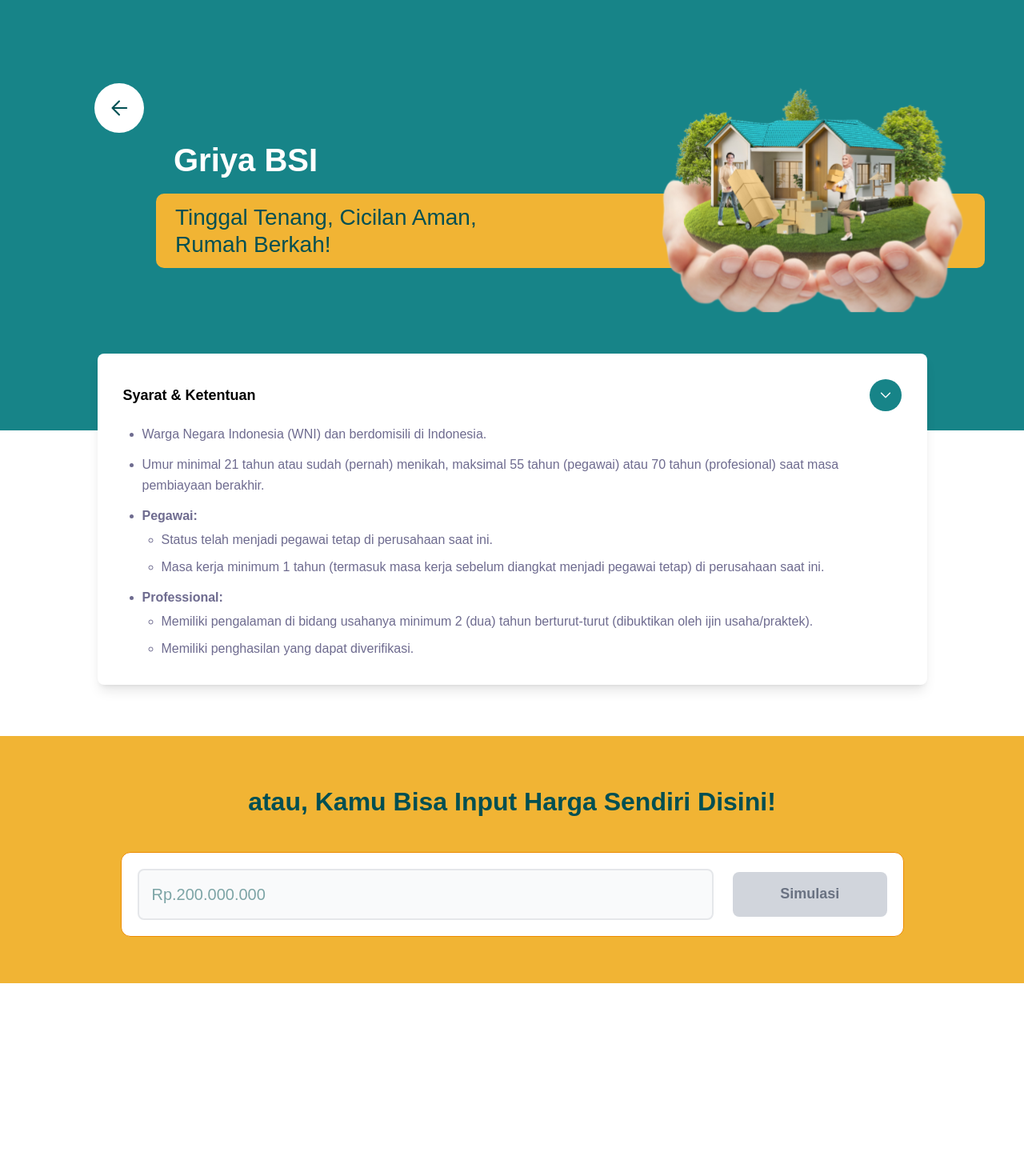
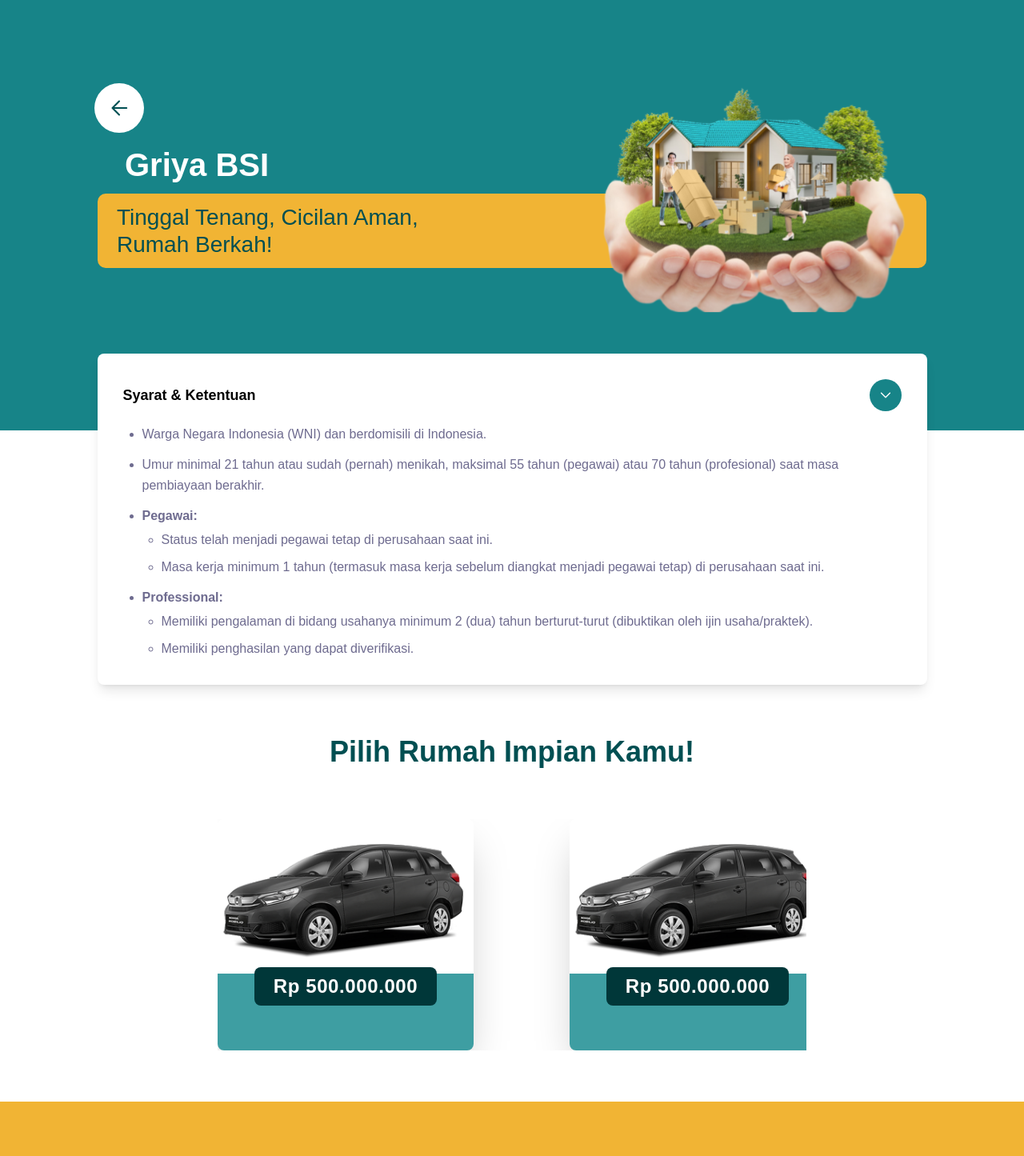
Before and after one commit to anuNaki22/Pentavision-FE-React, a React (Vite) app: page /griya in a window 1280 px wide. Shown: the top 1445 px of the page at 80% size. Before the commit the page ends 1357 px from the top, so only its background shows below. Built offline with nearby package versions, Linux system fonts and the light colour scheme.

Commit message:
Feat: Change Layout Griya, Oto, Mitraguna

```diff
--- a/src/components/BannerProduct.jsx
+++ b/src/components/BannerProduct.jsx
@@ -3,31 +3,29 @@
 
 const BannerProduct = ({ image: ProductImage, title, description }) => {
   return (
-    <div className="w-screen h-[538px] relative overflow-hidden">
+    <div className="w-full h-[538px] relative mx-auto overflow-hidden flex flex-col bg-[#178488]">
       {/* Background utama mencakup seluruh layar */}
-      <div className="absolute inset-0 w-screen h-full bg-[#178488]" />
+      <div className="absolute inset-0 w-full h-full" />
 
       {/* Tombol Back */}
       <BackButton to="/" />
 
       {/* Kotak kuning sebagai container teks */}
-      <div className="absolute left-[5%] md:left-[195px] top-[45%] w-[90%] max-w-[1036px] h-[93px] bg-[#f1b434] rounded-[10px] flex items-center justify-start px-6">
-        {/* Teks rata kiri */}
+      <div className="relative left-1/2 -translate-x-1/2 top-[45%] w-[90%] max-w-[1036px] h-[93px] bg-[#f1b434] rounded-[10px] flex items-center justify-start px-6">
+        <div className="absolute -top-16 px-2.5 py-1">
+          <div className="text-white text-[24px] md:text-[40px] font-semibold leading-[32px] md:leading-[48px]">
+            {title}
+          </div>
+        </div>
         <div className="max-w-[400px] md:max-w-[381px] text-[#004f52] text-[18px] md:text-[28px] font-medium leading-[28px] md:leading-[34px]">
           {description}
         </div>
-        {/* Gambar hanya tampil di layar medium ke atas */}
         {ProductImage && (
           <ProductImage className="w-[40%] max-w-[458px] h-auto absolute right-0 top-[-150px] hidden md:block" />
         )}
       </div>
 
       {/* Judul */}
-      <div className="absolute left-[10%] md:left-[207px] top-[32%] px-2.5 py-1">
-        <div className="text-white text-[24px] md:text-[40px] font-semibold leading-[32px] md:leading-[48px]">
-          {title}
-        </div>
-      </div>
     </div>
   );
 };
--- a/src/components/ProductCard.jsx
+++ b/src/components/ProductCard.jsx
@@ -1,7 +1,12 @@
-const ProductCard = () => {
+/* eslint-disable react/prop-types */
+const ProductCard = ({ type }) => {
   return (
     <div className="max-w-xs relative shadow-2xl rounded-lg overflow-hidden mx-auto">
-      <div className="harga absolute flex items-center justify-center inset-0  text-white text-2xl font-bold py-2 px-2 text-center">
+      <div
+        className={`harga absolute flex items-center justify-center inset-0  text-white text-2xl font-bold py-2 px-2 text-center ${
+          type === "oto" ? "" : "mt-16"
+        }`}
+      >
         <p className="tracking-wide bg-[#003739] py-2 px-6 mt-16 rounded-lg ">
           Rp 500.000.000
         </p>
@@ -9,8 +14,14 @@
       <div className="py-4 bg-white">
         <img src="src/assets/images/mobil1.png" alt="Honda Mobilio" />
       </div>
-      <div className="bg-[#3e9ea2] py-12 px-2 text-white">
-        <p className="text-center text-4xl">Honda Mobilio</p>
+      <div className={`bg-[#3e9ea2]  py-12 px-2 text-white`}>
+        <p
+          className={`text-center text-4xl ${
+            type === "oto" ? "block" : "hidden"
+          }`}
+        >
+          Honda Mobilio
+        </p>
       </div>
     </div>
   );
--- a/src/components/ProductCardList.jsx
+++ b/src/components/ProductCardList.jsx
@@ -1,11 +1,15 @@
+/* eslint-disable react/prop-types */
 import { Swiper, SwiperSlide } from "swiper/react";
 import { FreeMode } from "swiper/modules";
 import "swiper/css";
 import ProductCard from "./ProductCard";
 
-const ProductCardList = () => {
+const ProductCardList = ({ type }) => {
   return (
-    <div className="relative px-58">
+    <div className="relative px-68 mb-16">
+      <h2 className="text-center font-bold text-4xl text-[#004F52] mb-16">
+        Pilih {type == "oto" ? "Mobil" : "Rumah"} Impian Kamu!
+      </h2>
       <Swiper
         modules={[FreeMode]}
         spaceBetween={120} // Increase gap between items
@@ -18,7 +22,7 @@
           <SwiperSlide key={i} className="!w-auto">
             {" "}
             {/* Prevent forced width */}
-            <ProductCard />
+            <ProductCard type={type} />
           </SwiperSlide>
         ))}
       </Swiper>
--- a/src/screens/Griya/Griya.jsx
+++ b/src/screens/Griya/Griya.jsx
@@ -2,6 +2,7 @@
 import PriceForm from "../../components/PriceForm";
 import BannerProduct from "../../components/BannerProduct";
 import ProductGriya from "../../assets/product-griya.svg?react";
+import ProductCardList from "../../components/ProductCardList";
 
 const Griya = () => {
   return (
@@ -54,6 +55,8 @@
           }
         />
       </div>
+
+      <ProductCardList type="griya"></ProductCardList>
       <PriceForm title="atau, Kamu Bisa Input Harga Sendiri Disini!" />
     </div>
   );
--- a/src/screens/Oto/Oto.jsx
+++ b/src/screens/Oto/Oto.jsx
@@ -7,13 +7,14 @@
 const Oto = () => {
   return (
     <div className="space-y-4 pb-32">
-      <div className="relative z-0">
+      <div className="flex justify-center">
         <BannerProduct
           image={ProductOto}
           title="OTO BSI"
           description="Setir Kendaraan Impian dengan Skema Syariah!"
         />
       </div>
+
       <div className="-mt-28 mb-16 relative z-10">
         <Accordion
           title="Syarat & Ketentuan"
@@ -28,7 +29,7 @@
           }
         />
       </div>
-      <ProductCardList></ProductCardList>
+      <ProductCardList type="oto"></ProductCardList>
       <PriceForm title="atau, Kamu Bisa Input Harga Sendiri Disini!" />
     </div>
   );
```
